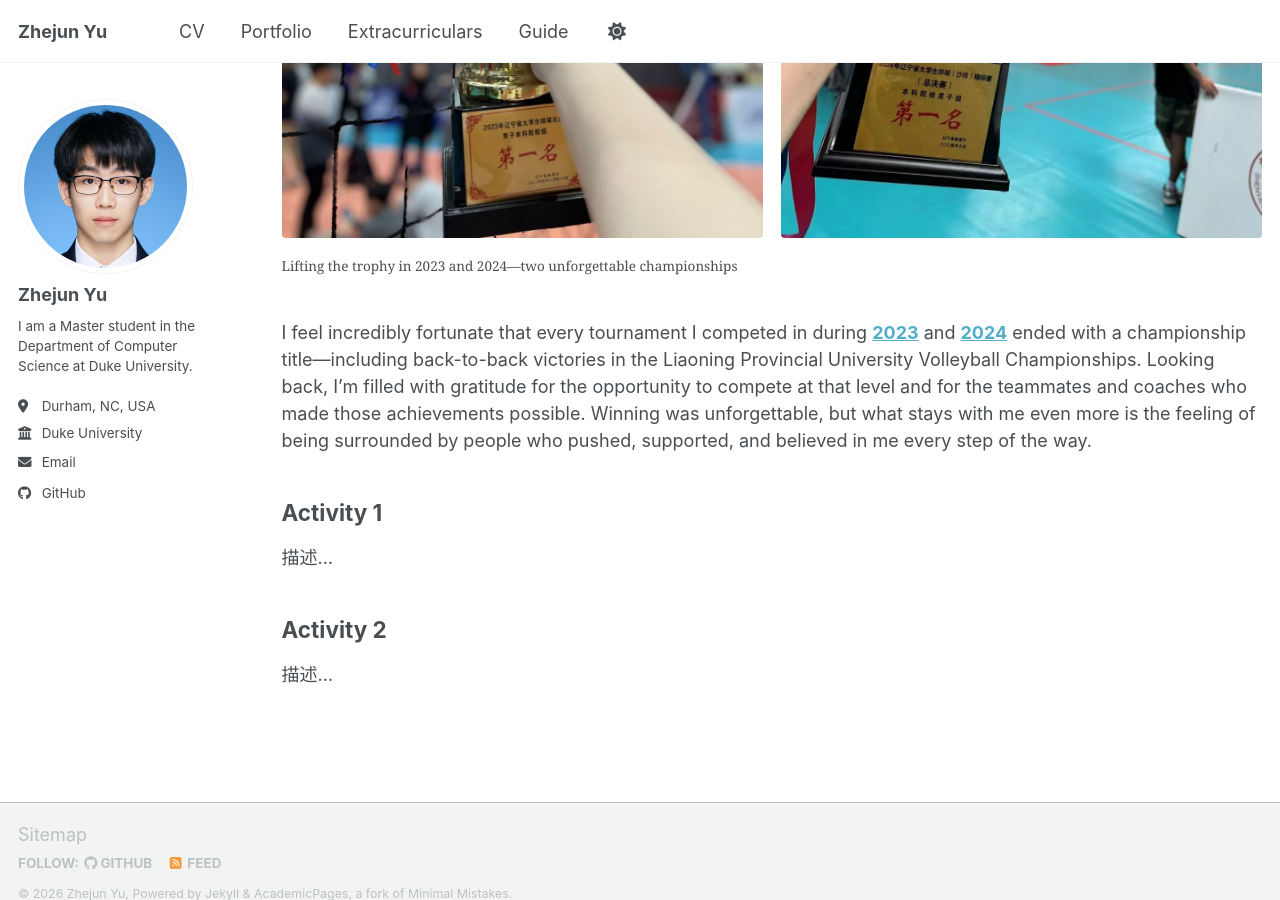
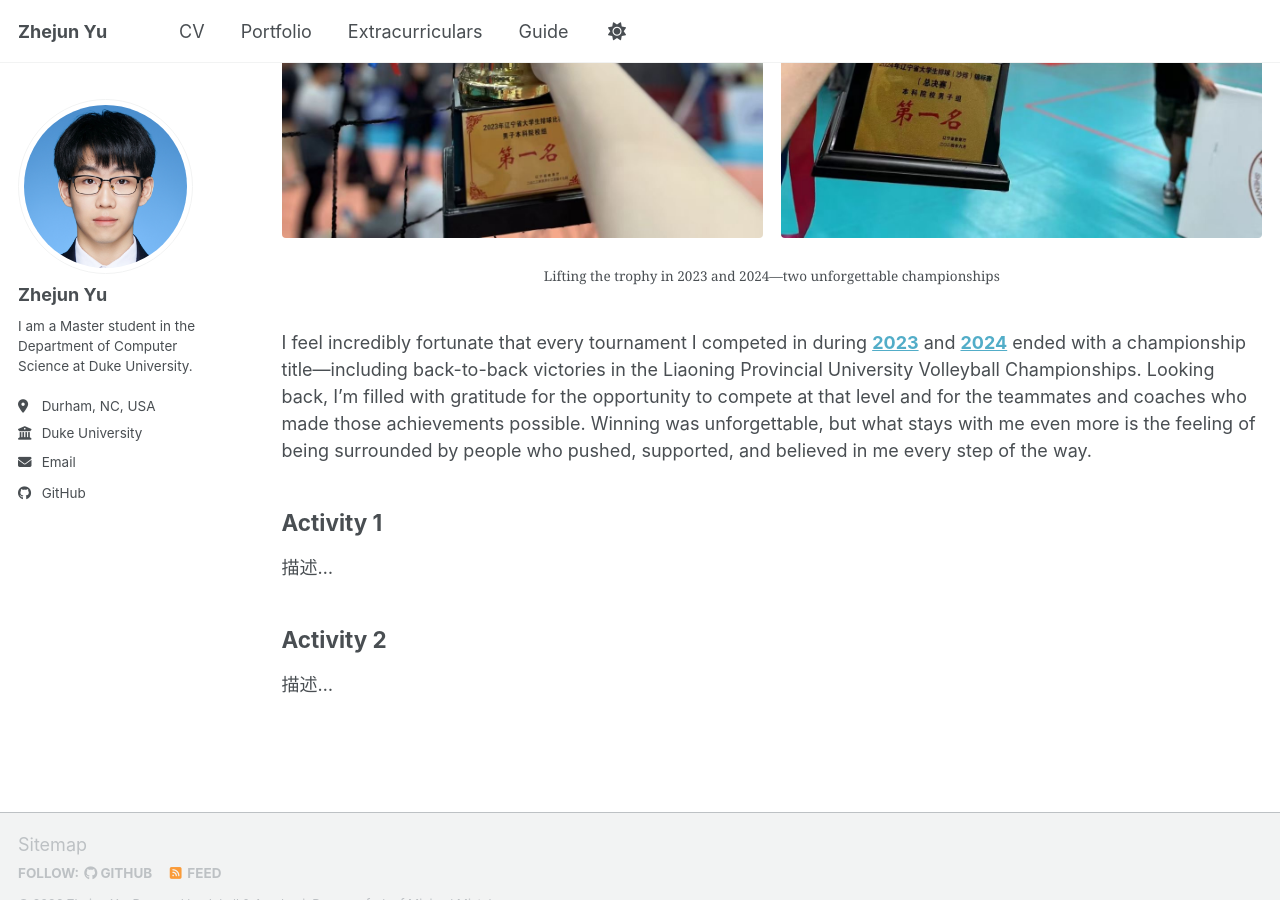
Before and after one commit to unknownyouth/unknownyouth.github.io, a Jekyll site: the page built from _pages/extracurricularis.md, in a window 1280 px wide and 900 px high, scrolled down 1830 px. Built offline with Jekyll 4.4.1, drawn with Linux system fonts in a browser that asks for light colours; a script bundle is joined from its source files by our own code; library files that are not in the unit come from our copies.

Commit message:
Fix margins

```diff
--- a/_pages/extracurricularis.md
+++ b/_pages/extracurricularis.md
@@ -19,10 +19,10 @@ Our team’s training routine was as exhausting as it was unforgettable. Because
 
 ## Validation & Testing
 
-<figure class="half">
+<figure class="half" style="display: flex; flex-wrap: wrap; justify-content: space-between; align-items: flex-start;">
     <img src="/images/extracurriculars/2023.jpg" alt="Description 1">
     <img src="/images/extracurriculars/2024.jpg" alt="Description 2">
-    <figcaption>Lifting the trophy in 2023 and 2024—two unforgettable championships</figcaption>
+    <figcaption style="flex-basis: 100%; width: 100%; text-align: center; margin-top: 10px;">Lifting the trophy in 2023 and 2024—two unforgettable championships</figcaption>
 </figure>
 I feel incredibly fortunate that every tournament I competed in during [**2023**](https://mp.weixin.qq.com/s?__biz=MzI2MjA5MzUxMQ==&mid=2652102263&idx=1&sn=3acce423eea0f0cf38c4c7aa6da89ad1&chksm=f1b711dfc6c098c92c9812349c2629330b89fe6ca30878f7a3d821d8621cc9400c6e9ce6771e&scene=27) and [**2024**](https://mp.weixin.qq.com/s?__biz=MzI2MjA5MzUxMQ==&mid=2652109909&idx=2&sn=7560d7744c68f69b7ba5c512079af496&chksm=f0a93f7bb5fa922084f37cfdc960c2379e3a2ae8c17c9e6d8dc5c7dcff23c38ff1dedfea086d&scene=27) ended with a championship title—including back-to-back victories in the Liaoning Provincial University Volleyball Championships. Looking back, I’m filled with gratitude for the opportunity to compete at that level and for the teammates and coaches who made those achievements possible. Winning was unforgettable, but what stays with me even more is the feeling of being surrounded by people who pushed, supported, and believed in me every step of the way.
 ## Activity 1
```
